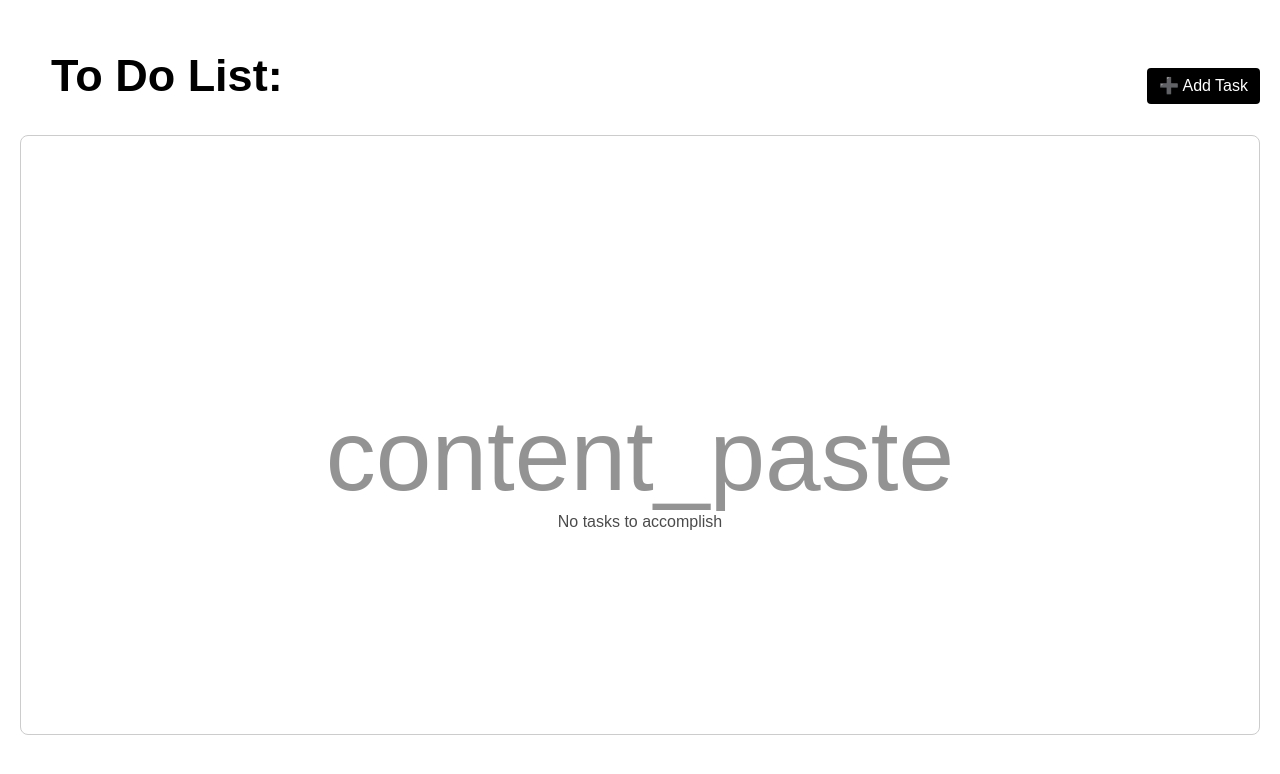
After one commit to juliaconts/cmsc128-IndivProject_Contreras, a Flask app: template templates/index.html in a window 1280 px wide. The commit adds this page. Shown: the top 774 px of the page. Run offline with Flask 3, Linux system fonts and the light colour scheme; the template is opened without the code that fills it, so the values that code supplies are empty.

Commit message:
add task update

```diff
--- a/app.py
+++ b/app.py
@@ -0,0 +1,67 @@
+from flask import Flask, render_template, request, redirect, url_for
+import sqlite3
+
+app = Flask(__name__)
+DB_path = "task.db"
+
+# --- Initialize database ---
+def init_db():
+    conn = sqlite3.connect(DB_path)
+    cursor = conn.cursor()
+    cursor.execute('''
+        CREATE TABLE IF NOT EXISTS tasks (
+            id INTEGER PRIMARY KEY AUTOINCREMENT,
+            priority INTEGER NOT NULL,
+            label TEXT NOT NULL,
+            task_name TEXT NOT NULL,
+            date TEXT,
+            time TEXT,
+            task_desc TEXT,
+            sub_todo TEXT
+        )
+    ''')
+    conn.commit()
+    conn.close()
+
+# --- Get all tasks ---
+def get_tasks():
+    conn = sqlite3.connect(DB_path)
+    cursor = conn.cursor()
+    cursor.execute('SELECT * FROM tasks')
+    tasks = cursor.fetchall()
+    conn.close()
+    return tasks
+
+# --- Add a new task ---
+def add_task(priority, label, task_name, date, time, task_desc, sub_todo):
+    conn = sqlite3.connect(DB_path)
+    cursor = conn.cursor()
+    cursor.execute('''
+        INSERT INTO tasks (priority, label, task_name, date, time, task_desc, sub_todo)
+        VALUES (?, ?, ?, ?, ?, ?, ?)
+    ''', (priority, label, task_name, date, time, task_desc, sub_todo))
+    conn.commit()
+    conn.close()
+
+# --- Routes ---
+@app.route('/')
+def homepage():
+    tasks = get_tasks()
+    return render_template('homepage.html', tasks=tasks)
+
+@app.route('/add', methods=['POST'])
+def add():
+    priority = request.form.get("priority")
+    label = request.form.get("label")
+    task_name = request.form.get("task_name")
+    date = request.form.get("date")
+    time = request.form.get("time")
+    task_desc = request.form.get("task_desc")
+    sub_todo = request.form.get("sub_todo")
+
+    add_task(priority, label, task_name, date, time, task_desc, sub_todo)
+    return redirect(url_for("homepage"))
+
+if __name__ == "__main__":
+    init_db()
+    app.run(debug=True)
--- a/templates/styling.css
+++ b/static/styling.css
@@ -9,17 +9,16 @@ h1 {
 }
 
 #sorting {
-    height: 29px;
+    height: 36px;
     width: 115px;
-    margin-top: 3.2%;
-    /* margin-left: 1%; */
-    margin-left: 35.5%;
+    margin-top: 3%;
+    margin-left: 36%;
+    cursor: pointer;
 }
 
 #add-task {
     margin-top: 3%;
     margin-left: 0.5%;
-    /* margin-left: 35.5%; */
     display: inline-flex;          /* flexbox for icon + text */
     align-items: center;           /* vertical centering */
     gap: 6px;                      /* space between + and text */
@@ -38,6 +37,12 @@ h1 {
     line-height: 1;
 }
 
+#add-task:hover {
+    transform: scale(1.1);
+    opacity: 0.5;
+    color: white;
+    cursor: pointer;
+}
 
 .main-interface {
     display: flex;
@@ -54,17 +59,62 @@ h1 {
     height: 600px;
 }
 
+.empty-prompt {
+    display: flex;
+    flex-direction: column;
+    justify-content: center;
+    align-items: center;
+    height: 100%;
+}
+
+.empty-prompt p {
+    margin: 0px;
+}
+
+.empty-prompt .material-symbols-outlined {
+    font-size: 100px;
+    opacity: 0.6;
+    justify-content: center;
+    align-items: center;
+    margin-bottom: 0px;
+}
+
 #task-view-box {
-    background-color: black;
+    background-color: lightgray;
     box-sizing: border-box;
     border: 1px solid black;
     width: 400px;
     height: 650px;
     position: static;
     margin-top: -51.5px;
-
 }
 
-#task-view-box h1 {
-    color: white;
+.empty-view {
+    display: flex;
+    flex-direction: column;
+    justify-content: center;
+    align-items: center;
+    height: 100%;
 }
+
+.empty-view .material-symbols-outlined{
+    font-size: 60px;
+    opacity: 0.6;
+    justify-content: center;
+    align-items: center;
+    margin-bottom: 0px;
+}
+
+.empty-view p {
+    font-weight: bold;
+}
+
+.hidden {
+    display: none;
+}
+
+.dim {
+    box-shadow: 0 0 0 1080px rgba(0, 0, 0, .3);
+    background-color: #f8f8f8;                /* slightly lighter background */
+    transition: all 0.2s ease-in-out;        /* smooth transition */
+}
--- /dev/null
+++ b/templates/index.html
@@ -0,0 +1,144 @@
+<!DOCTYPE html>
+<html lang="en">
+<head>
+    <meta charset="UTF-8">
+    <title>To-Do List</title>
+    <link rel="stylesheet" type="text/css" href="{{ url_for('static', filename='styling.css') }}">
+    <style>
+        body {
+            font-family: Arial, sans-serif;
+            margin: 20px;
+        }
+        .header {
+            display: flex;
+            justify-content: space-between;
+            align-items: center;
+        }
+        .main-interface {
+            display: flex;
+            gap: 20px;
+            margin-top: 20px;
+        }
+        #task-box {
+            flex: 2;
+            border: 1px solid #ccc;
+            padding: 10px;
+            border-radius: 8px;
+            min-height: 200px;
+        }
+        #task-view-box {
+            flex: 1;
+            border: 1px solid #ccc;
+            padding: 15px;
+            border-radius: 8px;
+            display: none; /* 👈 hidden by default */
+        }
+        form label {
+            display: block;
+            margin-top: 10px;
+            font-weight: bold;
+        }
+        form input, form textarea, form button {
+            width: 100%;
+            margin-top: 5px;
+            padding: 6px;
+            box-sizing: border-box;
+        }
+        form button {
+            margin-top: 15px;
+            background: #007bff;
+            border: none;
+            color: white;
+            padding: 10px;
+            cursor: pointer;
+            border-radius: 5px;
+        }
+        form button:hover {
+            background: #0056b3;
+        }
+        .task-item {
+            padding: 8px;
+            border-bottom: 1px solid #ddd;
+        }
+        .empty-prompt {
+            display: flex;
+            flex-direction: column;
+            align-items: center;
+            justify-content: center;
+            opacity: 0.7;
+            margin-top: 30px;
+        }
+        .empty-prompt span {
+            font-size: 80px;
+        }
+    </style>
+</head>
+<body>
+    <div class="header">
+        <h1>To Do List:</h1>
+        <button id="add-task">➕ Add Task</button>
+    </div>
+
+    <div class="main-interface">
+        <!-- Task list -->
+        <div id="task-box">
+            {% if tasks %}
+                {% for task in tasks %}
+                <div class="task-item">
+                    <strong>{{ task[3] }}</strong> <br>
+                    Priority: {{ task[1] }} | Label: {{ task[2] }}
+                </div>
+                {% endfor %}
+            {% else %}
+                <div class="empty-prompt">
+                    <span class="material-symbols-outlined">content_paste</span>
+                    <p>No tasks to accomplish</p>
+                </div>
+            {% endif %}
+        </div>
+
+        <!-- Task input form -->
+        <div id="task-view-box">
+            <h2>Add New Task</h2>
+            <form method="POST" action="{{ url_for('add') }}">
+                <label>Priority:</label>
+                <input type="number" name="priority" required>
+
+                <label>Label:</label>
+                <input type="text" name="label" required>
+
+                <label>Task Name:</label>
+                <input type="text" name="task_name" required>
+
+                <label>Date:</label>
+                <input type="date" name="date">
+
+                <label>Time:</label>
+                <input type="time" name="time">
+
+                <label>Description:</label>
+                <textarea name="task_desc" rows="3"></textarea>
+
+                <label>Sub To-do:</label>
+                <input type="text" name="sub_todo">
+
+                <button type="submit">Save Task</button>
+            </form>
+        </div>
+    </div>
+
+    <script>
+        // Toggle task-view-box visibility
+        const addTaskBtn = document.getElementById("add-task");
+        const taskViewBox = document.getElementById("task-view-box");
+
+        addTaskBtn.addEventListener("click", () => {
+            if (taskViewBox.style.display === "none" || taskViewBox.style.display === "") {
+                taskViewBox.style.display = "block";
+            } else {
+                taskViewBox.style.display = "none";
+            }
+        });
+    </script>
+</body>
+</html>
```
Also changed, not shown: static/scripts.js (added, +22 -0 lines), templates/homepage.html (+49 -6 lines), task.db, templates/scripts.js (deleted).
